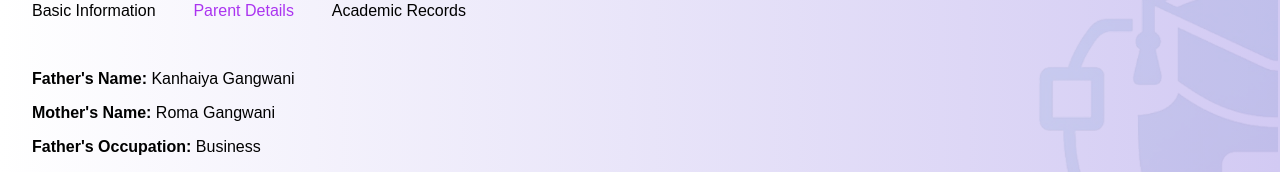
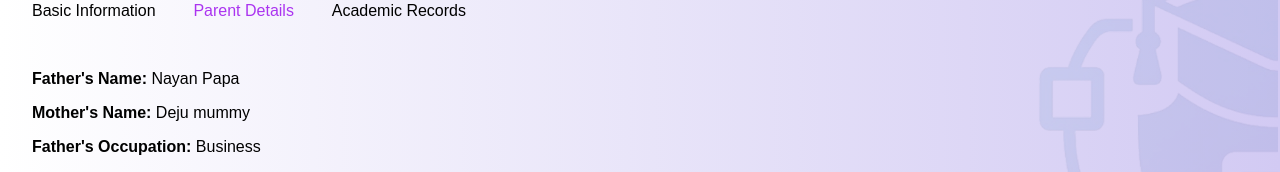
Before and after one commit to akanshagangwani/FY_Project, a React (Create React App) app in the folder project/aries-ethereum-bridge/Frontend/: page /UserInfo in a window 1280 px wide. Both pictures are taken after a click on the element "Parent Details". Shown: the part 214-386 px from the top of the page. Built offline with nearby package versions, Linux system fonts and the light colour scheme.

Commit message:
updated dashboard

```diff
--- a/project/aries-ethereum-bridge/Frontend/src/UserInfo.jsx
+++ b/project/aries-ethereum-bridge/Frontend/src/UserInfo.jsx
@@ -74,8 +74,8 @@ const UserInfo = () => {
 
             {activeTab === "parent" && (
               <div>
-                <p><strong>Father's Name:</strong> Kanhaiya Gangwani</p>
-                <p><strong>Mother's Name:</strong> Roma Gangwani</p>
+                <p><strong>Father's Name:</strong> Nayan Papa</p>
+                <p><strong>Mother's Name:</strong> Deju mummy</p>
                 <p><strong>Father's Occupation:</strong> Business</p>
                 <p><strong>Mother's Occupation:</strong> Homemaker</p>
                 <p><strong>Contact:</strong> 9876543210</p>
```
